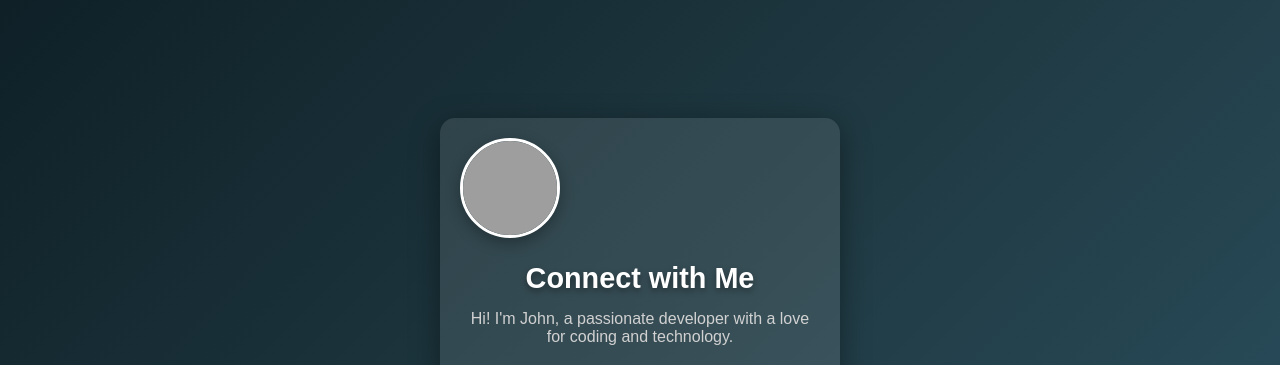
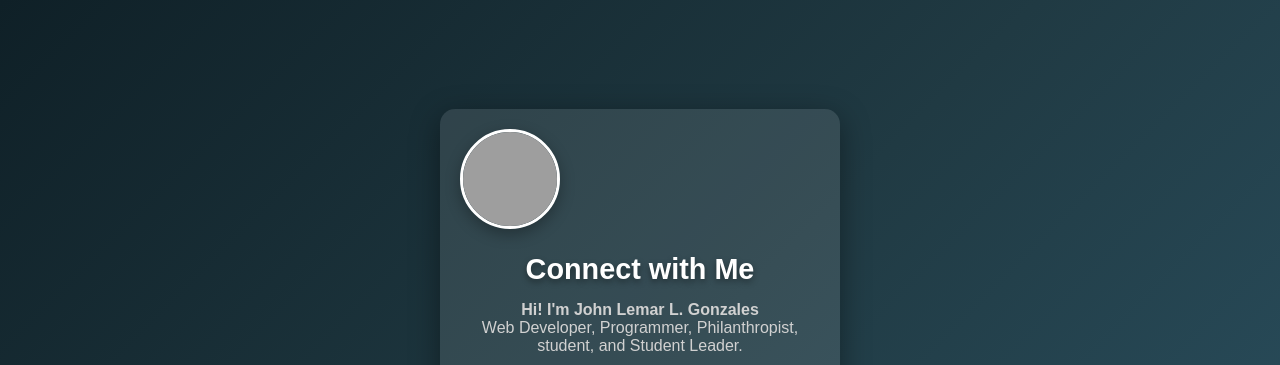
Before and after one commit to CyberSphinxxx/LinkHub, a plain HTML site: page index.html in a window 1280 px wide. Shown: the top 365 px of the page. Drawn offline with Linux system fonts and the light colour scheme; grey boxes are pictures that could not be loaded.

Commit message:
Change Bio Sentence

```diff
--- a/index.html
+++ b/index.html
@@ -20,7 +20,9 @@
 
         <!-- Bio Section -->
         <div class="bio">
-            Hi! I'm John, a passionate developer with a love for coding and technology.
+            <a style="font-weight: bold;">Hi! I'm John Lemar L. Gonzales</a>
+            <br>
+            <a> Web Developer, Programmer, Philanthropist, student, and Student Leader.</a>
         </div>
 
         <!-- Social Links -->
```
